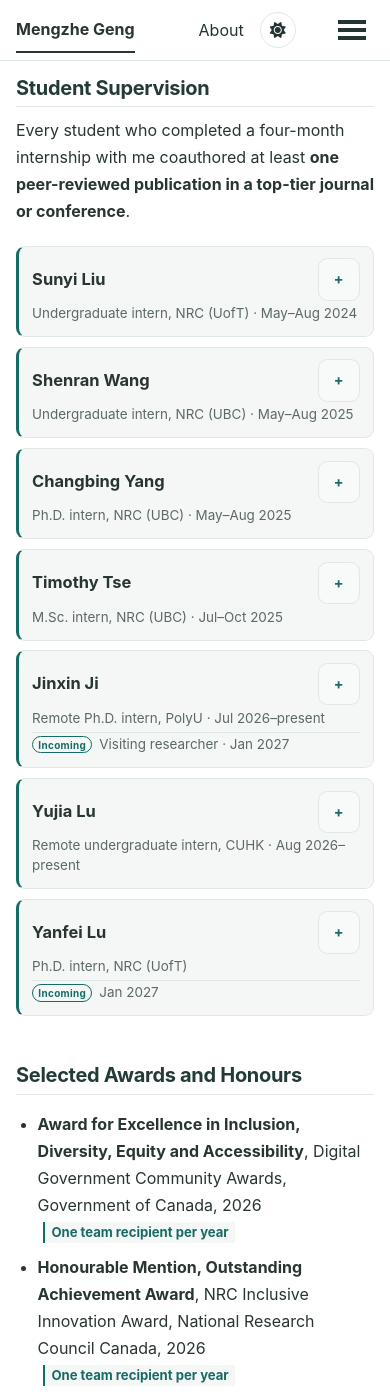
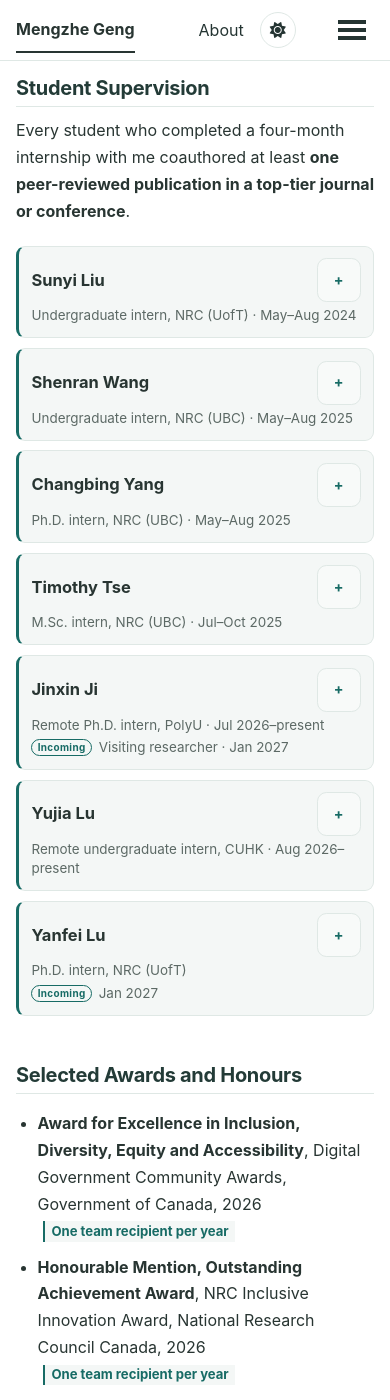
Before and after one commit to MENGZHEGENG/MENGZHEGENG.github.io, a Jekyll site: the page built from _pages/about.md, in a window 390 px wide and 1400 px high, scrolled down 3748 px. Built offline with Jekyll 4.4.1, drawn with Linux system fonts in a browser that asks for light colours.

Commit message:
Refine mobile supervision card layout

```diff
--- a/_sass/_custom.scss
+++ b/_sass/_custom.scss
@@ -877,7 +877,7 @@
   }
 
   .supervision-entry {
-    padding: 0.72em 0.82em 0.78em;
+    padding: 0.72em 0.78em 0.76em;
     background: var(--site-surface-muted);
     border-radius: 9px;
   }
@@ -886,7 +886,7 @@
     grid-template-columns: minmax(0, 1fr) auto;
     align-items: center;
     gap: 0.18em 0.7em;
-    min-height: 2.9em;
+    min-height: 2.75rem;
     touch-action: manipulation;
   }
 
@@ -900,9 +900,9 @@
     grid-column: 1 / -1;
     grid-row: 2;
     text-align: left;
-    padding-top: 0.04em;
+    padding-top: 0.08em;
     font-size: 0.84em;
-    line-height: 1.45;
+    line-height: 1.4;
   }
 
   .supervision-heading::after {
@@ -911,8 +911,8 @@
     align-self: center;
     display: grid;
     place-items: center;
-    width: 2.65rem;
-    height: 2.65rem;
+    width: 2.75rem;
+    height: 2.75rem;
     margin: 0;
     padding: 0;
     border: 1px solid var(--global-border-color);
@@ -937,9 +937,7 @@
   }
 
   .supervision-role-line + .supervision-role-line {
-    margin-top: 0.1em;
-    padding-top: 0.16em;
-    border-top: 1px solid var(--global-border-color);
+    margin-top: 0.08em;
     color: var(--site-meta-color);
   }
 
@@ -957,10 +955,10 @@
   }
 
   .supervision-details p.supervision-detail {
-    grid-template-columns: 5.9em minmax(0, 1fr);
-    column-gap: 0.62em;
+    grid-template-columns: max-content minmax(0, 1fr);
+    column-gap: 0.55em;
     align-items: start;
-    padding: 0.38em 0;
+    padding: 0.34em 0;
     border-bottom: 1px solid var(--global-border-color);
     line-height: 1.45;
   }
@@ -971,9 +969,10 @@
   }
 
   .supervision-label {
-    padding-top: 0.18em;
-    font-size: 0.66em;
-    letter-spacing: 0.035em;
+    padding-top: 0.14em;
+    font-size: 0.75em;
+    letter-spacing: 0.01em;
+    text-transform: none;
     white-space: nowrap;
   }
 
@@ -986,17 +985,15 @@
 
 @media (max-width: 360px) {
   .supervision-entry {
-    padding: 0.68em 0.7em 0.74em;
+    padding: 0.66em 0.68em 0.72em;
+  }
+
+  .supervision-heading {
+    column-gap: 0.5em;
   }
 
   .supervision-details p.supervision-detail {
-    grid-template-columns: 5.55em minmax(0, 1fr);
-    column-gap: 0.48em;
-  }
-
-  .supervision-label {
-    font-size: 0.62em;
-    letter-spacing: 0.025em;
+    column-gap: 0.42em;
   }
 }
 
```
